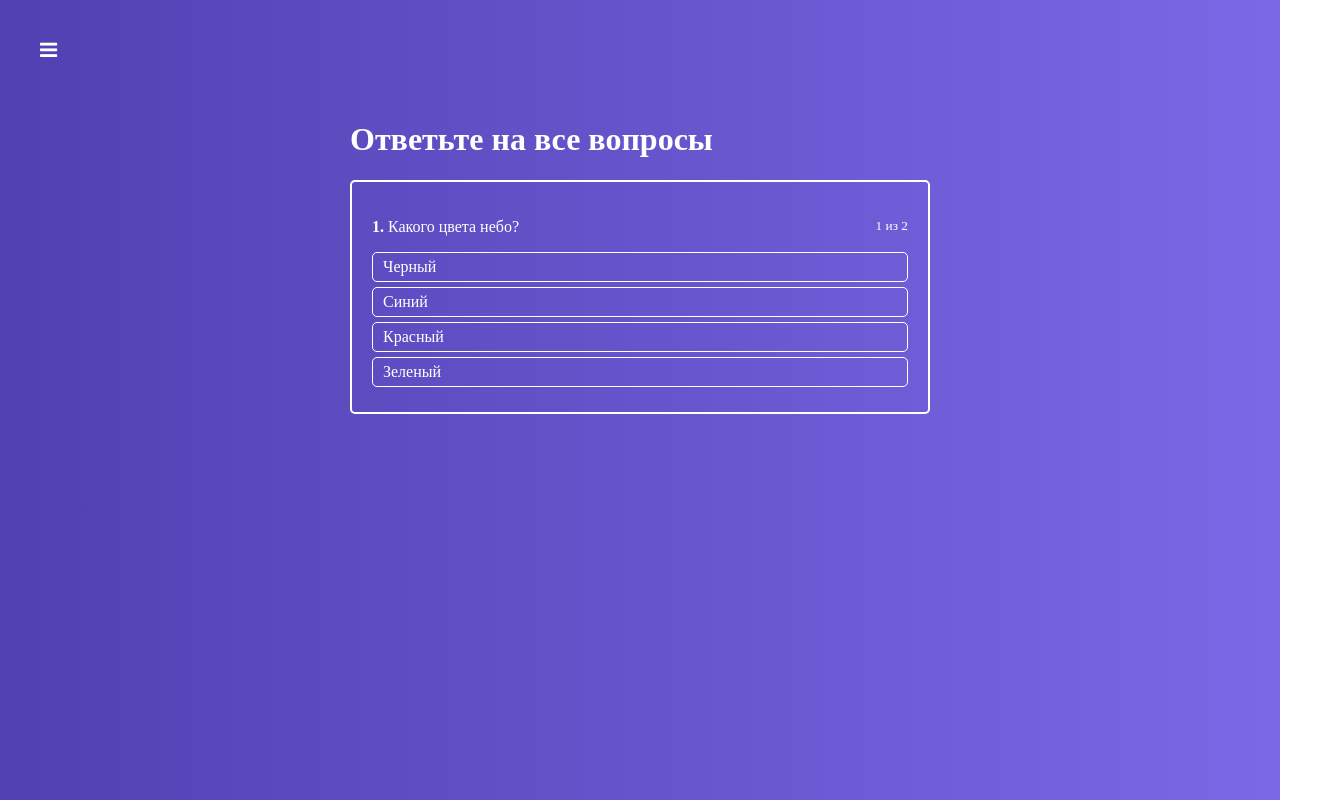
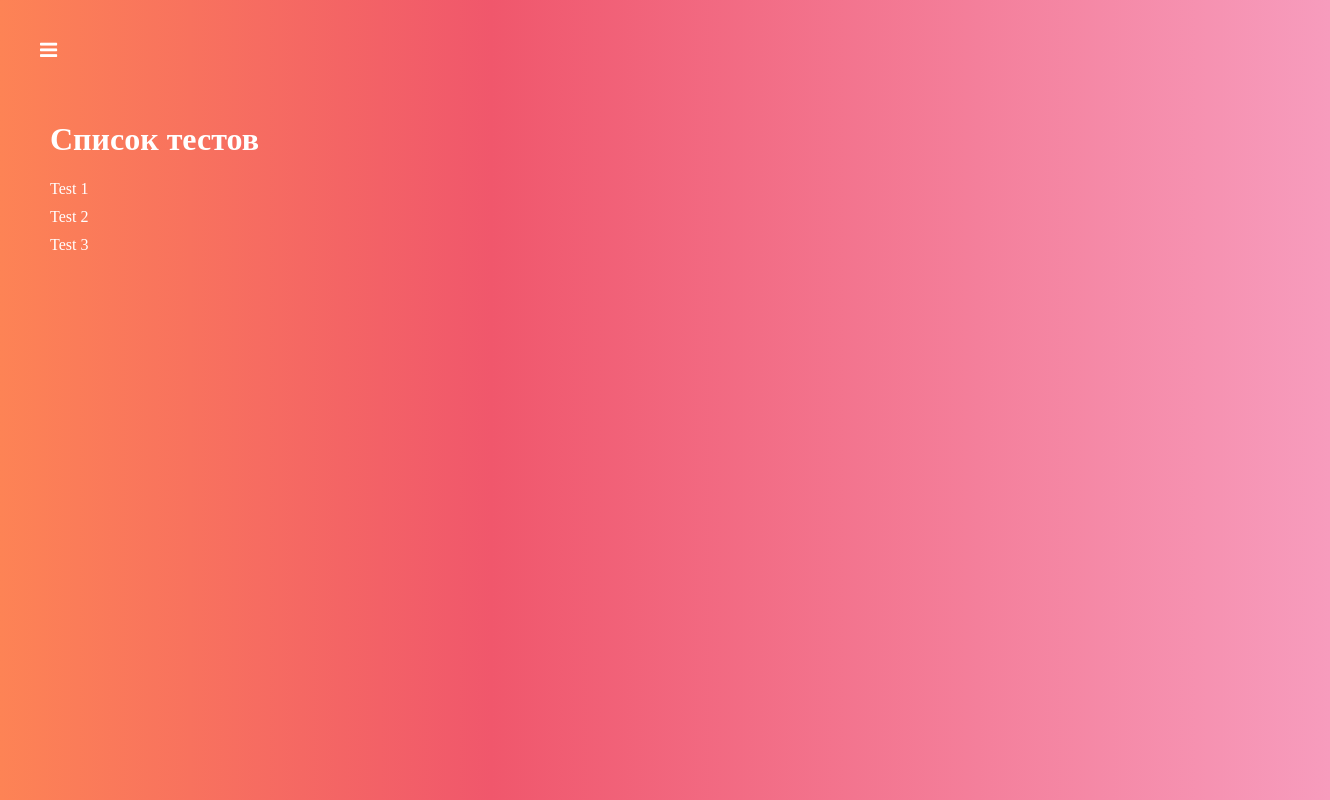
Before and after one commit to Proxyte/react-practice, a React app: page / in a window 1280 px wide. Shown: the whole page, 1330 px wide, since content can reach past the window. Built offline with nearby package versions, Linux system fonts and the light colour scheme.

Commit message:
feat(*): added routing

```diff
--- a/package.json
+++ b/package.json
@@ -53,6 +53,7 @@
     "react-dev-utils": "^11.0.0",
     "react-dom": "^17.0.1",
     "react-refresh": "^0.8.3",
+    "react-router-dom": "^5.2.0",
     "resolve": "1.18.1",
     "resolve-url-loader": "^3.1.2",
     "sass-loader": "8.0.2",
--- a/src/App.js
+++ b/src/App.js
@@ -1,11 +1,20 @@
 import React from 'react';
 import Layout from './hoc/layout/Layout';
 import Quiz from './containers/quiz/Quiz';
+import QuizList from './containers/quiz-list/QuizList';
+import QuizCreator from './containers/quiz-creator/QuizCreator';
+import Auth from './containers/auth/Auth';
+import { Route, Switch } from 'react-router-dom';
 
 function App() {
   return (
     <Layout>
-      <Quiz />
+      <Switch>
+        <Route path='/auth' component={Auth} />
+        <Route path='/quiz-creator' component={QuizCreator} />
+        <Route path='/quiz/:id' component={Quiz} />
+        <Route path='/' component={QuizList} />
+      </Switch>
     </Layout>
   );
 }
--- a/src/components/FinishedQuiz/FinishedQuiz.js
+++ b/src/components/FinishedQuiz/FinishedQuiz.js
@@ -1,6 +1,7 @@
 import React from 'react';
 import classes from './FinishedQuiz.module.css'
 import Button from '../UI/button/Button';
+import { Link } from 'react-router-dom';
 
 const FinishedQuiz = props => {
   const successCount = Object.keys(props.results).reduce((total, key) => {
@@ -39,10 +40,12 @@
            type="primary"
           > Повторить
         </Button>
-        <Button
-           type="success"
-          > Перейти в список тестов
-        </Button>
+        <Link to="/">
+          <Button
+            type="success"
+            > Перейти в список тестов
+          </Button>
+        </Link>
       </div>
     </div>
   )
--- a/src/components/Navigation/Drawer/Drawer.js
+++ b/src/components/Navigation/Drawer/Drawer.js
@@ -1,20 +1,46 @@
 import React from 'react';
 import classes from './Drawer.module.css';
 import BackDrop from '../../UI/BackDrop/BackDrop';
+import { NavLink } from 'react-router-dom';
 
-const links = [1,2,3]
+const links = [
+  {
+    to: '/',
+    label: "Список ",
+    exact: true
+  },
+  {
+    to: '/auth',
+    label: "Авторизация",
+    exact: false
+  },
+  {
+    to: '/quiz-creator',
+    label: "Создать тест",
+    exact: false
+  }
+];
 
 class Drawer extends React.Component {
   renderLinks() {
     return links.map((link, index) => {
       return (
         <li key={index}>
-          <a onClick={(event) => event.preventDefault()}>Link {link}</a>
+          <NavLink
+            to={link.to}
+            exact={link.exact}
+            activeClassName={classes.active}
+            onClick={this.clickHandler}
+            >{link.label}
+          </NavLink>
         </li>
       )
     })
+  };
+
+  clickHandler = () => {
+    this.props.onClose();
   }
-
 
   render() {
     const cls = [classes.drawer];
--- /dev/null
+++ b/src/containers/auth/Auth.js
@@ -0,0 +1,9 @@
+import React from 'react';
+
+export default class Auth extends React.Component {
+  render() {
+    return (
+      <div></div>
+    )
+  }
+};
--- /dev/null
+++ b/src/containers/quiz-creator/QuizCreator.js
@@ -0,0 +1,9 @@
+import React from 'react';
+
+export default class QuizCreator extends React.Component {
+  render() {
+    return (
+      <div></div>
+    )
+  }
+};
--- /dev/null
+++ b/src/containers/quiz-list/QuizList.js
@@ -0,0 +1,29 @@
+import React from 'react';
+import classes from './QuizList.module.css';
+import { NavLink } from 'react-router-dom';
+
+export default class QuizList extends React.Component {
+  renderQuizes() {
+    return [1,2,3].map((quiz, index) => {
+      return (
+        <li key={index}>
+          <NavLink to={`/quiz/${quiz}`}>
+            Test { quiz }
+          </NavLink>
+        </li>
+      )
+    });
+  }
+
+  render() {
+    return (
+      <div className={classes['quiz-list']}>
+        <h1>Список тестов</h1>
+
+        <ul>
+          { this.renderQuizes() }
+        </ul>
+      </div>
+    )
+  }
+};
--- /dev/null
+++ b/src/containers/quiz-list/QuizList.module.css
@@ -0,0 +1,31 @@
+.quiz-list {
+  display: flex;
+  flex-direction: column;
+  padding: 100px 0 0 50px;
+  flex-grow: 1;
+  width: 100%;
+  background: linear-gradient(90deg, #fd8355 0, #f0576c 37%, #f79cbd 100%);
+}
+
+.quiz-list h1 {
+  color: #fff;
+}
+
+.quiz-list ul {
+  list-style: none;
+  margin: 0;
+  padding: 0;
+}
+
+.quiz-list ul li {
+  margin-bottom: 10px;
+}
+
+.quiz-list ul li a {
+  text-decoration: none;
+  color: #fff;
+}
+
+.quiz-list ul li a:hover {
+  color: #363f54;
+}
--- a/src/containers/quiz/Quiz.js
+++ b/src/containers/quiz/Quiz.js
@@ -89,6 +89,10 @@
     });
   }
 
+  componentDidMount() {
+    console.log(this.props.match.params.id)
+  }
+
   render() {
     return (
       <div className={classes.quiz}>
--- a/src/index.js
+++ b/src/index.js
@@ -2,13 +2,17 @@
 import ReactDOM from 'react-dom';
 import App from './App';
 import reportWebVitals from './reportWebVitals';
+import { BrowserRouter } from 'react-router-dom';
 
-ReactDOM.render(
-  <React.StrictMode>
-    <App />
-  </React.StrictMode>,
-  document.getElementById('root')
+const app = (
+  <BrowserRouter>
+    <React.StrictMode>
+      <App />
+    </React.StrictMode>
+  </BrowserRouter>
 );
+
+ReactDOM.render(app, document.getElementById('root'));
 
 // If you want to start measuring performance in your app, pass a function
 // to log results (for example: reportWebVitals(console.log))
```
Also changed, not shown: 1 other file (tests, documents, lock files or other folders).
